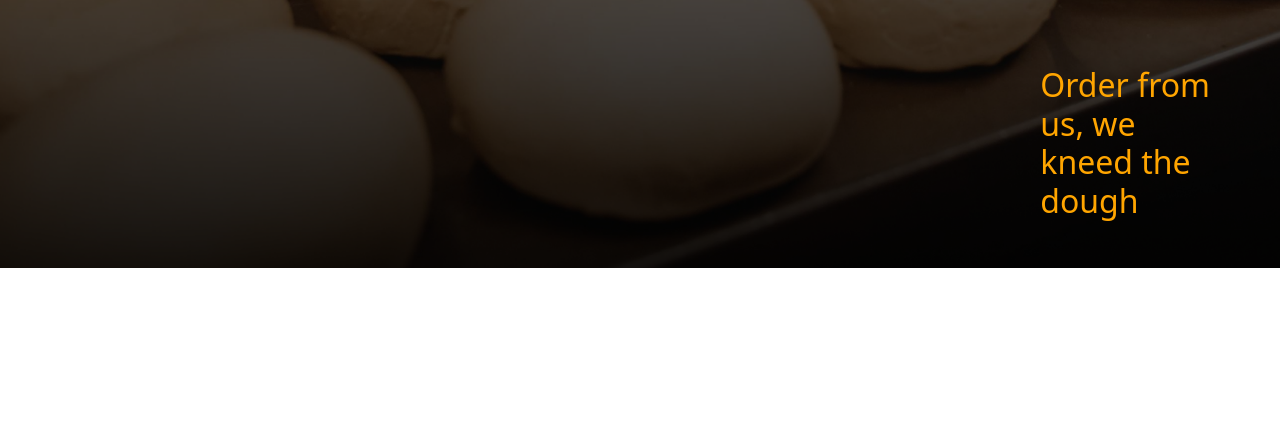
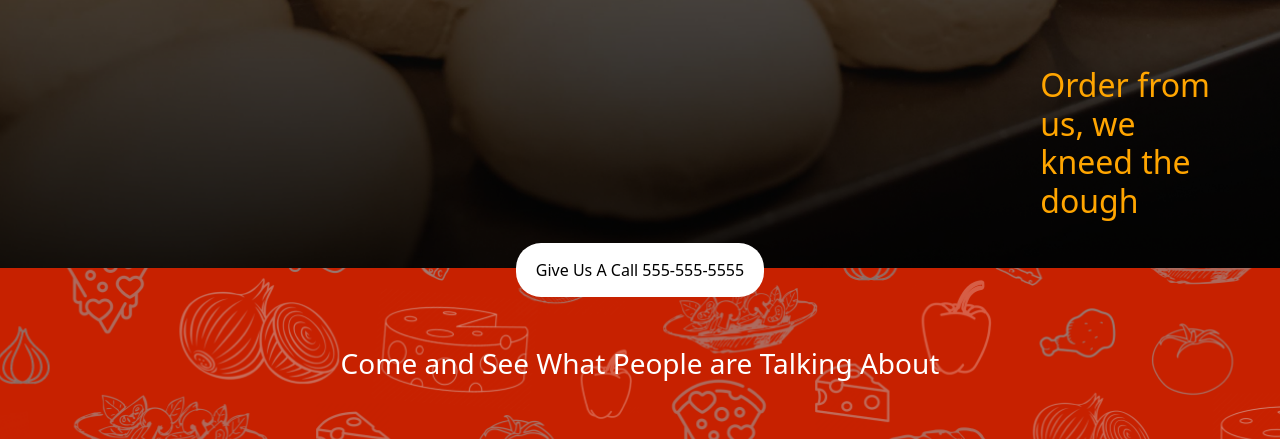
Before and after one commit to hooman-faily/pizza-ave, a plain HTML site: page index.html in a window 1280 px wide. Shown: the part 538-977 px from the top of the page. Before the commit the page ends 806 px from the top, so only its background shows below. Drawn offline with nearby package versions, Linux system fonts and the light colour scheme.

Commit message:
review head added

```diff
--- a/css/index.css
+++ b/css/index.css
@@ -62,3 +62,29 @@
     width: fit-content;
     margin-left: auto;
 }
+
+.review{
+    background-image: url(../img/background/backgroundUnderHeroRedImage.png);
+    background-size: cover;
+    background-position: center;
+    background-repeat: no-repeat;
+    color: white;
+}
+
+.callUs{
+    background-color: white;
+    color: black;
+    border-radius: 1.5625rem;
+    padding: 0.9375rem 1.25rem;
+    display: inline-block;
+    margin-bottom: 50px;
+    margin-top: -25px;
+}
+
+.reviewContainer{
+    text-align: center;
+    padding-bottom: 50px;
+    display: flex;
+    flex-direction: column;
+    align-items: center;
+}
--- a/index.html
+++ b/index.html
@@ -40,7 +40,7 @@
               </li>
               <li class="nav-item ms-2">
                 <div class="cardItem">
-                    <div class="cardTotal">
+                    <div class="cardTotal" aria-label="your total order is">
                         0
                     </div>
                     <span class="totalAmount">
@@ -77,8 +77,18 @@
                 </h2>
             </div>
         </div>
+    </section>
+    <section>
+        <div class="review">
+            <div class="container reviewContainer">
+                <span class="callUs">
+                    Give Us A Call 555-555-5555
+                </span>
+                <h3>Come and See What People are Talking About</h3>
+            </div>
+        </div>
+    </section>
 
-    </section>
 
 
 
```
